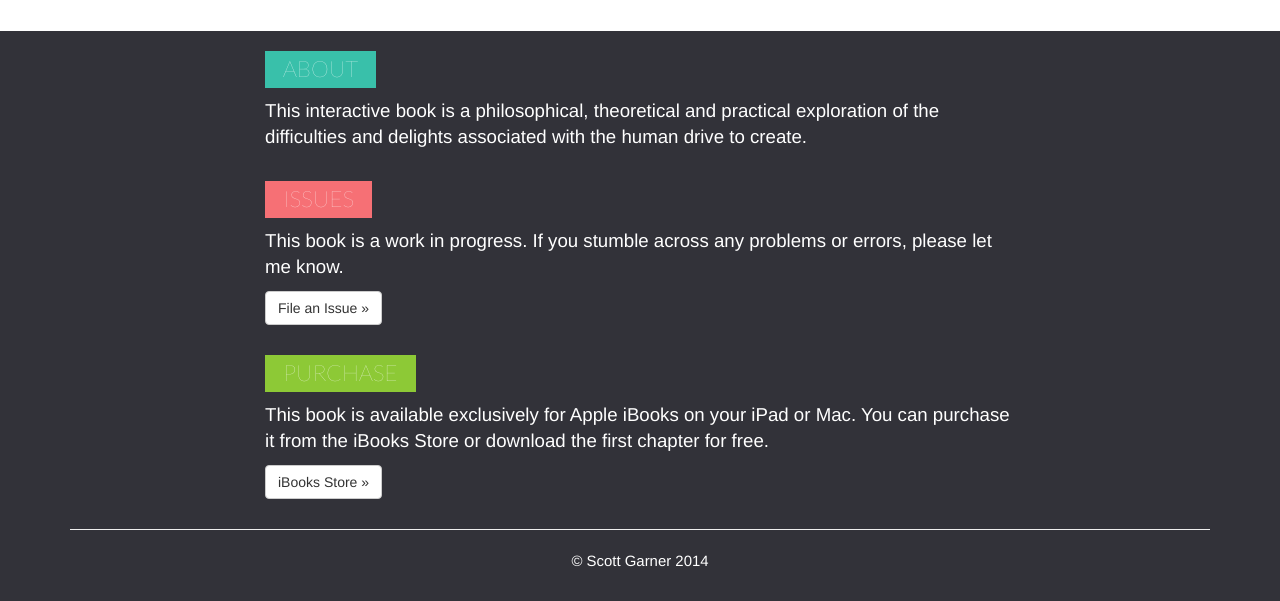
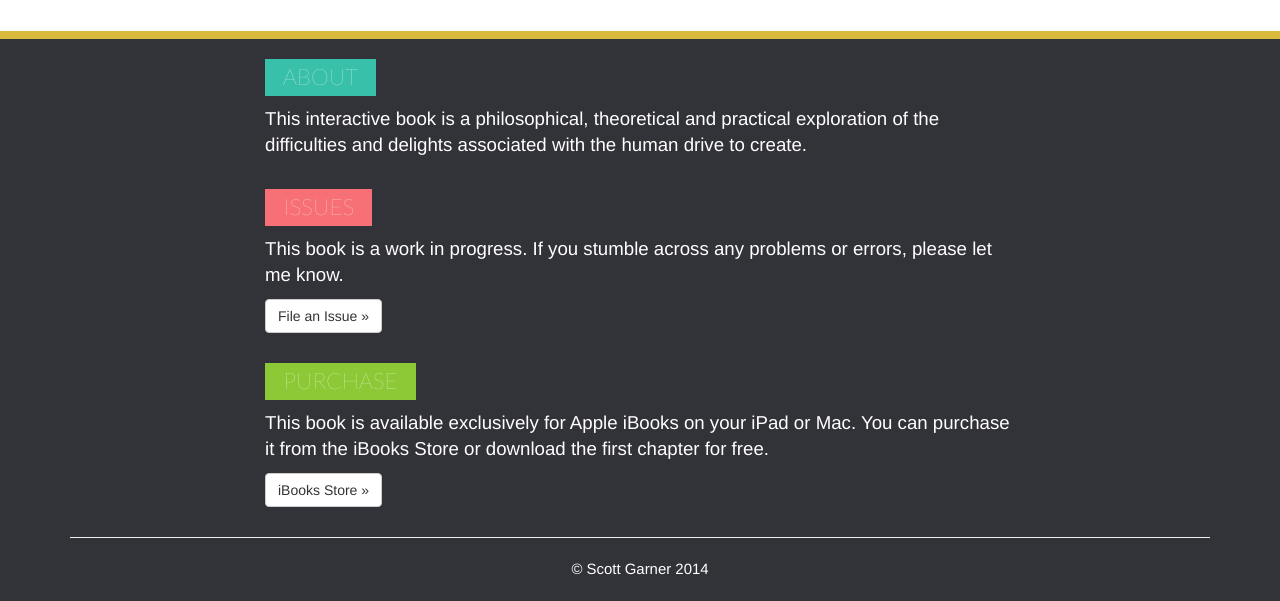
Before and after one commit to scottgarner/BeautifulThings, a Jekyll site: the page index.html, which Jekyll copies as it is, in a window 1280 px wide. Shown: the part 469-1070 px from the top of the page. Built offline with Jekyll 4.4.1, drawn with Linux system fonts in a browser that asks for light colours; nearby versions of some CDN libraries.

Commit message:
New links

```diff
--- /dev/null
+++ b/_posts/2014-04-4-011.html
@@ -0,0 +1,6 @@
+---
+layout: post
+category: link
+title: "Ira Glass on Storytelling"
+linkURL: https://www.youtube.com/watch?v=loxJ3FtCJJA
+---
--- a/css/main.css
+++ b/css/main.css
@@ -42,8 +42,9 @@
 #ipadCenter {
 	position: relative;
 	width: 100%;
-	height: 500px;
+	height: 508px;
 	background: #fff;
+	border-bottom: 8px solid #DABA3A;
 }
 
 #ipad {
@@ -61,7 +62,6 @@
 	position: absolute;
 	top: 26px;
 	left: 66px;
-	background: #369;
 	width: 512px;
 	height: 384px;
 }
--- a/index.html
+++ b/index.html
@@ -43,7 +43,7 @@
         <div class="col-md-8">
           <h2 class="issues">Issues</h2>
           <p>This book is a work in progress. If you stumble across any problems or errors, please let me know.</p>
-          <p><a class="btn btn-default" href="http://www.makingthingsbeautiful.net/link/009">File an Issue &raquo;</a></p>
+          <p><a class="btn btn-default" href="https://github.com/scottgarner/makingthingsbeautiful/issues">File an Issue &raquo;</a></p>
         </div>
         <div class="col-md-2"></div>
       </div>
```
